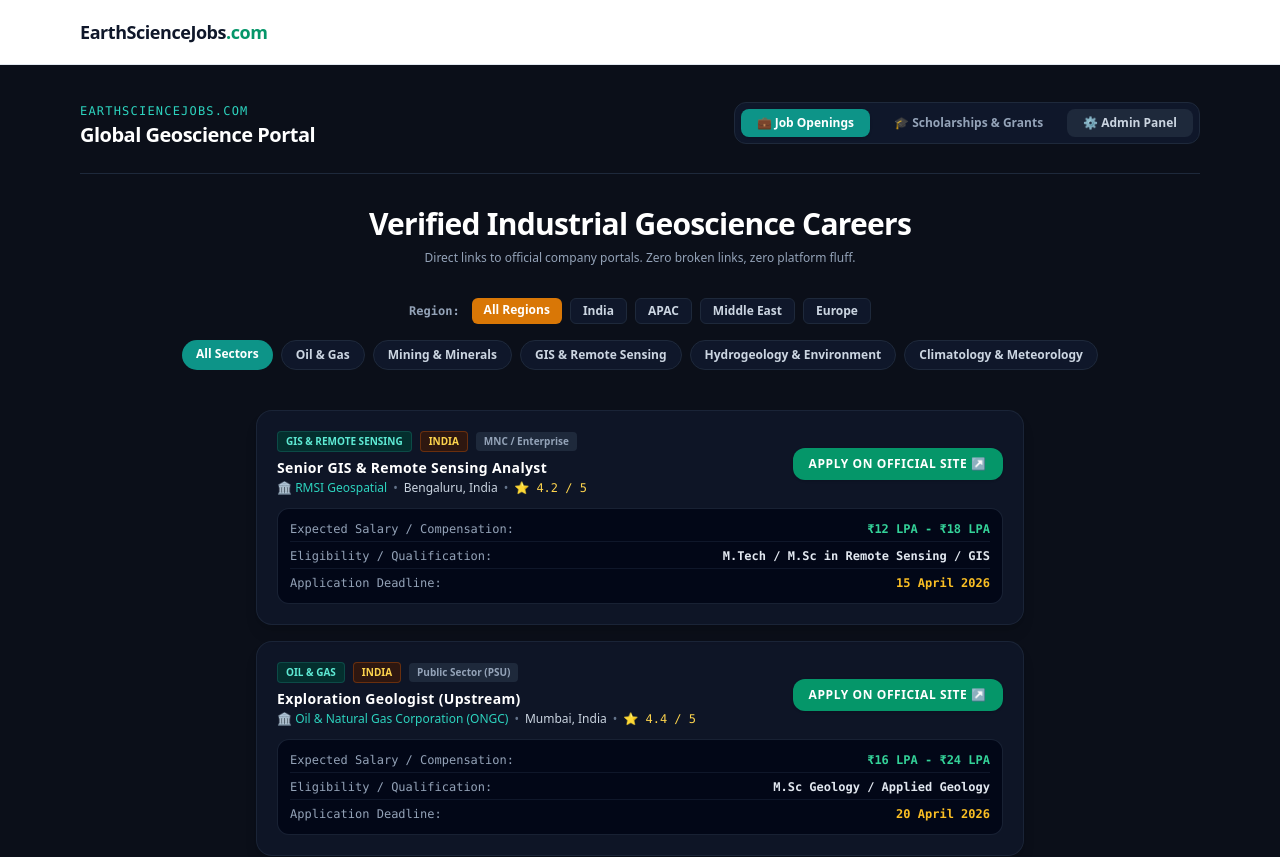
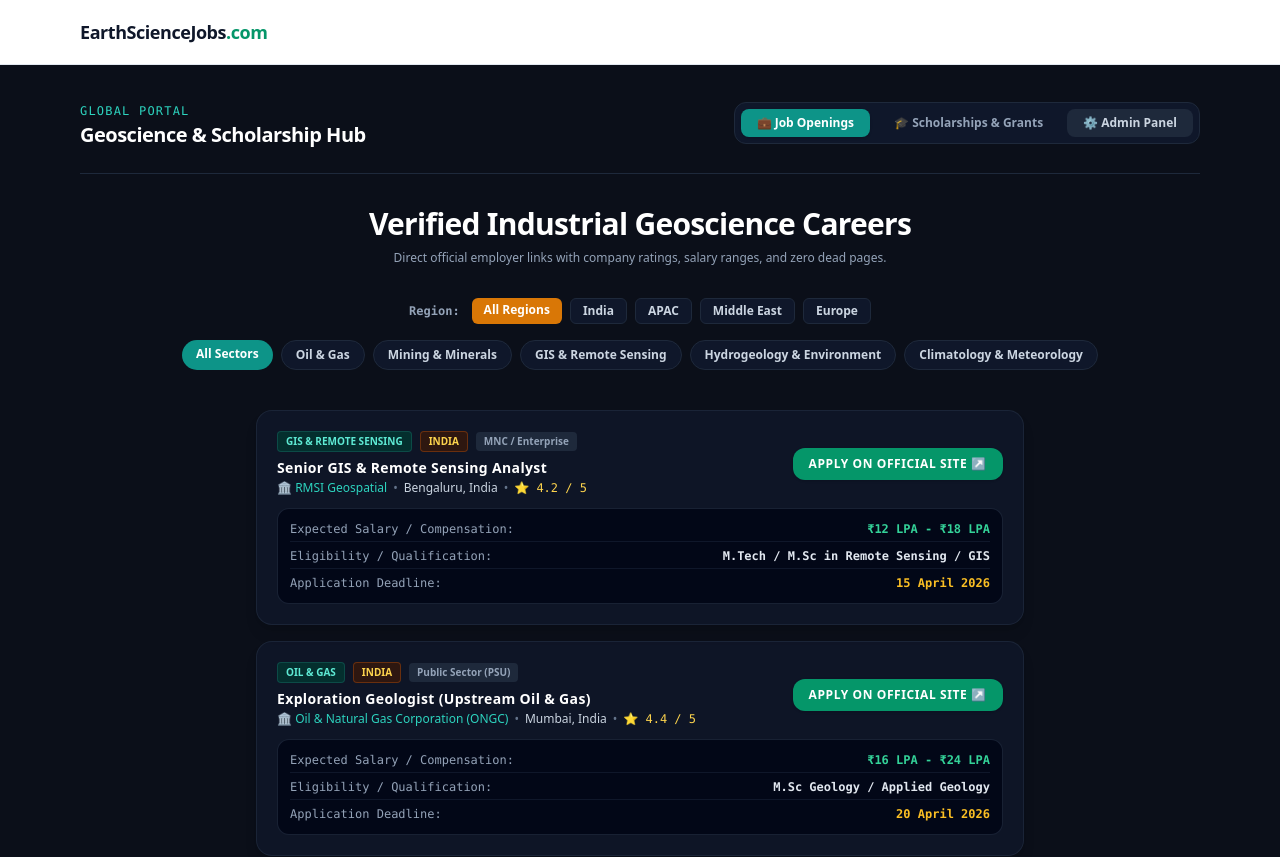
Before and after one commit to Roshangeek/earthsciencejob, a Next.js app: page / in a window 1280 px wide. Shown: the top 857 px of the page. Built offline with nearby package versions, Linux system fonts and the light colour scheme.

Commit message:
Update job titles and improve comments in page.js

```diff
--- a/src/app/page.js
+++ b/src/app/page.js
@@ -7,7 +7,7 @@ export default async function Home({ searchParams }) {
   const sectorFilter = searchParams?.sector || '';
   const regionFilter = searchParams?.region || '';
 
-  // Curated database featuring verified active links, expected salary, company rating, and type (MNC/Startup/Public)
+  // Verified active direct-employer database with salaries & company ratings
   const allJobs = [
     {
       id: 1,
@@ -26,7 +26,7 @@ export default async function Home({ searchParams }) {
     },
     {
       id: 2,
-      title: "Exploration Geologist (Upstream)",
+      title: "Exploration Geologist (Upstream Oil & Gas)",
       company: "Oil & Natural Gas Corporation (ONGC)",
       location: "Mumbai, India",
       region: "India",
@@ -145,12 +145,12 @@ export default async function Home({ searchParams }) {
   const regions = ['India', 'APAC', 'Middle East', 'Europe'];
 
   return (
-    <div className="max-w-6xl mx-auto px-4 py-8 text-slate-100">
-      {/* Minimalist Top Header & Navigation Tabs */}
+    <div className="max-w-6xl mx-auto px-4 py-8">
+      {/* Navigation Switcher Bar */}
       <div className="flex flex-col md:flex-row justify-between items-center gap-4 mb-8 pb-6 border-b border-slate-800">
         <div>
-          <span className="text-xs font-mono tracking-widest text-teal-400 uppercase">EarthScienceJobs.com</span>
-          <h1 className="text-xl font-bold tracking-tight text-white">Global Geoscience Portal</h1>
+          <span className="text-xs font-mono tracking-widest text-teal-400 uppercase">Global Portal</span>
+          <h1 className="text-xl font-bold tracking-tight text-white">Geoscience & Scholarship Hub</h1>
         </div>
         <div className="flex items-center gap-2 bg-slate-900 p-1.5 rounded-xl border border-slate-800">
           <Link href="/?tab=jobs" className={`px-4 py-1.5 rounded-lg text-xs font-bold transition ${activeTab === 'jobs' ? 'bg-teal-600 text-white shadow' : 'text-slate-400 hover:text-white'}`}>
@@ -173,7 +173,7 @@ export default async function Home({ searchParams }) {
               Verified Industrial Geoscience Careers
             </h2>
             <p className="text-slate-400 text-xs">
-              Direct links to official company portals. Zero broken links, zero platform fluff.
+              Direct official employer links with company ratings, salary ranges, and zero dead pages.
             </p>
           </div>
 
```
